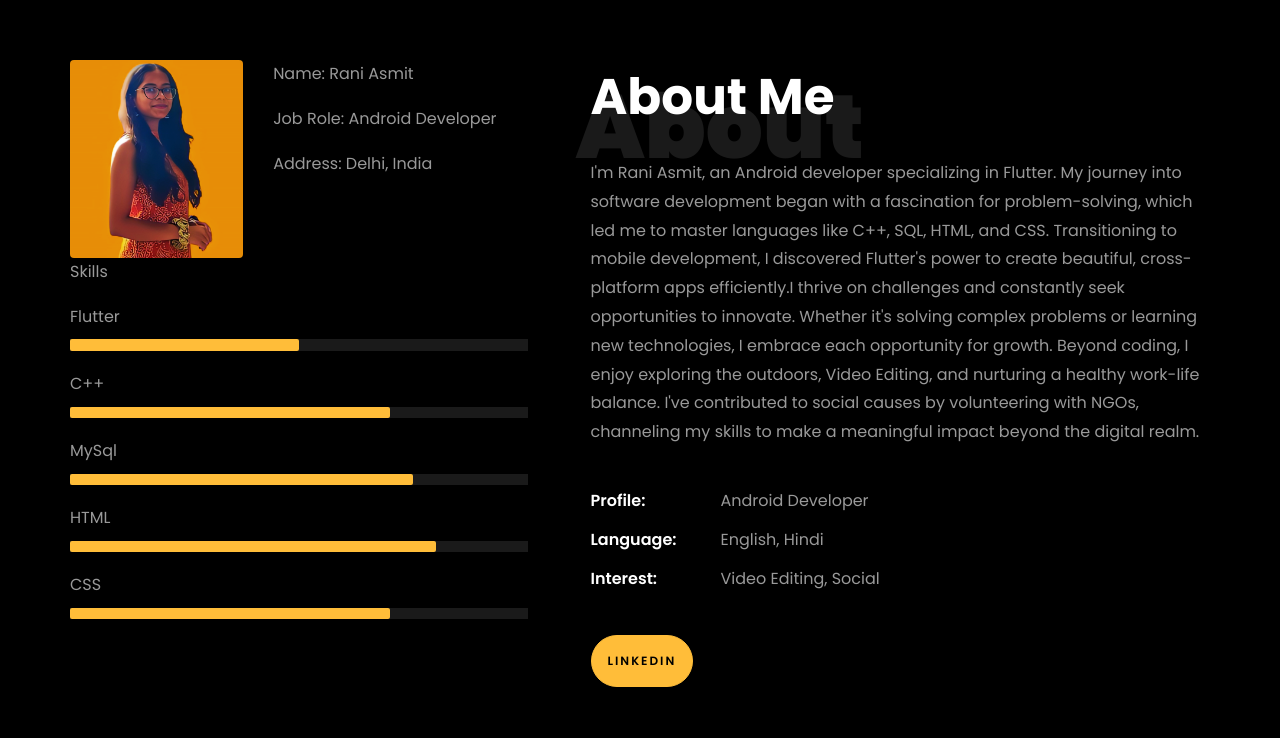
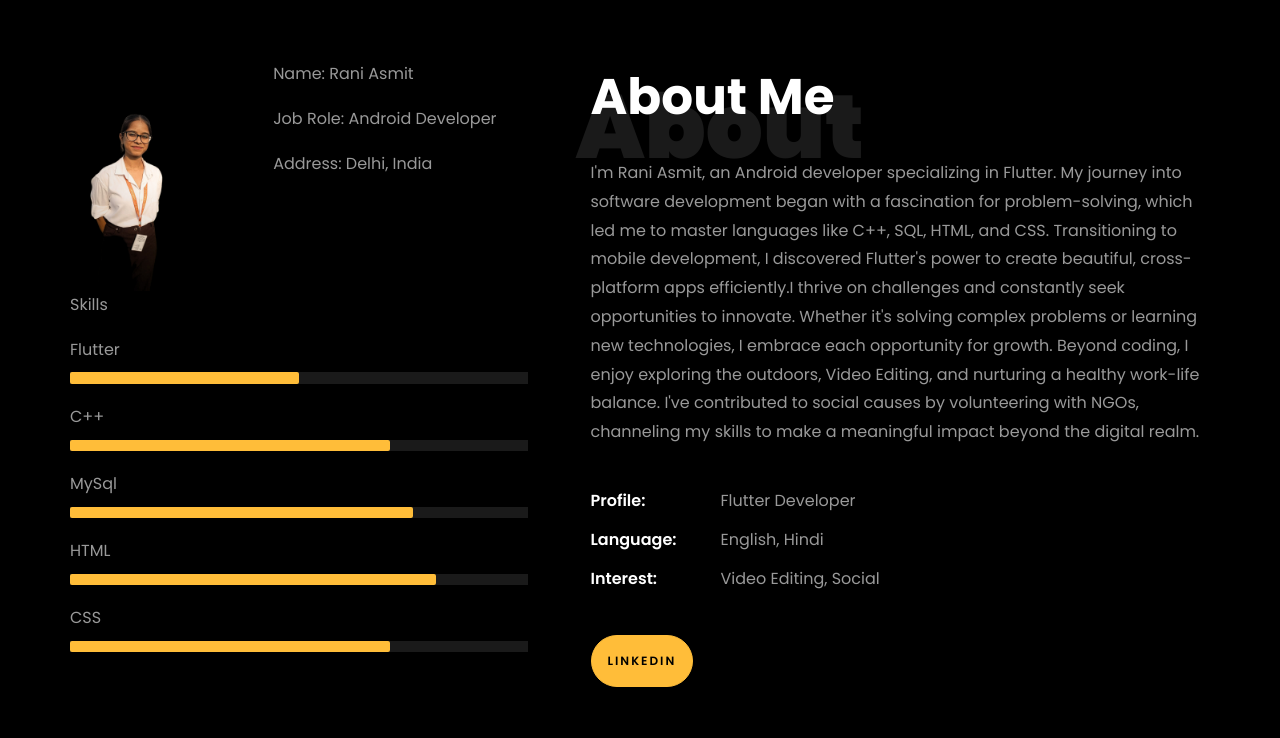
Before and after one commit to RaniAsmit/newportfolio, a plain HTML site: page index.html in a window 1280 px wide. Shown: the part 802-1540 px from the top of the page. Drawn offline with Linux system fonts and the light colour scheme; animation ran at ten frames a second; files whose address does not match are found by name.

Commit message:
new commit

```diff
--- a/index.html
+++ b/index.html
@@ -140,7 +140,7 @@
 	      	<div class="overlay"></div>
 	         <div class="container">
 	          <div class="row d-md-flex no-gutters slider-text align-items-end justify-content-end" data-scrollax-parent="true">
-	          	<div class="one-third js-fullheight order-md-last img" style="background-image:url(images/b3.png);">
+	          	<div class="one-third js-fullheight order-md-last img" style="background-image:url(images/profilePic1.png);">
 	          	 <div class="overlay"></div>
 	          	</div>
 		          <div class="one-forth d-flex  align-items-center ftco-animate" data-scrollax=" properties: { translateY: '70%' }">
@@ -158,7 +158,7 @@
 
 						// Create an array of typing text
 						const typingTexts = [
-						'Android Developer   ',
+						'Flutter Developer   ',
 						'Competetive Programmer  ',
 
 						];
@@ -213,7 +213,7 @@
 								<div class="row">
 									<div class="col-sm-6 col-md-5">
 									  <div class="about-img">
-										<img src="images\image1.png" class="img-fluid rounded b-shadow-a" alt="">
+										<img src="images\profilePic2.png" class="img-fluid rounded b-shadow-a" alt="">
 									  </div>
 									</div>
 									<!-- Details next to profile image -->
@@ -270,7 +270,7 @@
 
 								<p>I'm Rani Asmit, an Android developer specializing in Flutter. My journey into software development began with a fascination for problem-solving, which led me to master languages like C++, SQL, HTML, and CSS. Transitioning to mobile development, I discovered Flutter's power to create beautiful, cross-platform apps efficiently.I thrive on challenges and constantly seek opportunities to innovate. Whether it's solving complex problems or learning new technologies, I embrace each opportunity for growth. Beyond coding, I enjoy exploring the outdoors, Video Editing, and nurturing a healthy work-life balance. I've contributed to social causes by volunteering with NGOs, channeling my skills to make a meaningful impact beyond the digital realm.</p>
 								<ul class="about-info mt-4 px-md-0 px-2">
-									<li class="d-flex"><span>Profile:</span> <span>Android Developer</span></li>
+									<li class="d-flex"><span>Profile:</span> <span>Flutter Developer</span></li>
 									<li class="d-flex"><span>Language:</span> <span>English, Hindi</span></li>
 									<!-- <li class="d-flex"><span>Other Skills:</span> <span>Cloud , Docker , Git</span></li> -->
 									<li class="d-flex"><span>Interest:</span> <span>Video Editing, Social</span></li>
```
Also changed, not shown: images/profilePic1.png (added), images/profilePic2.png (added).
